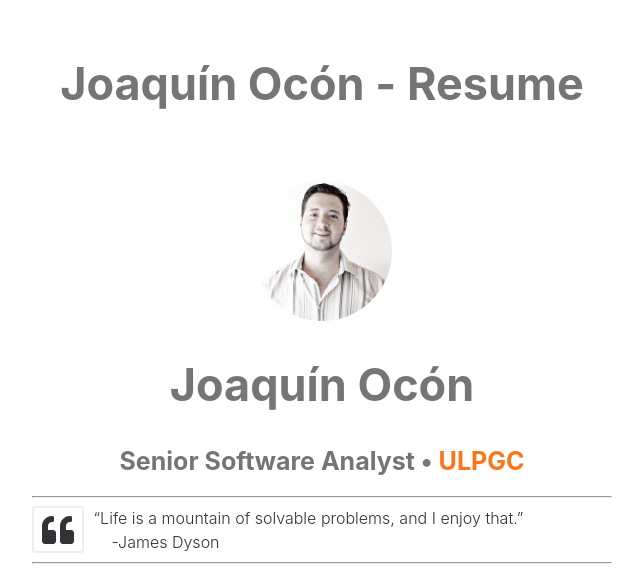
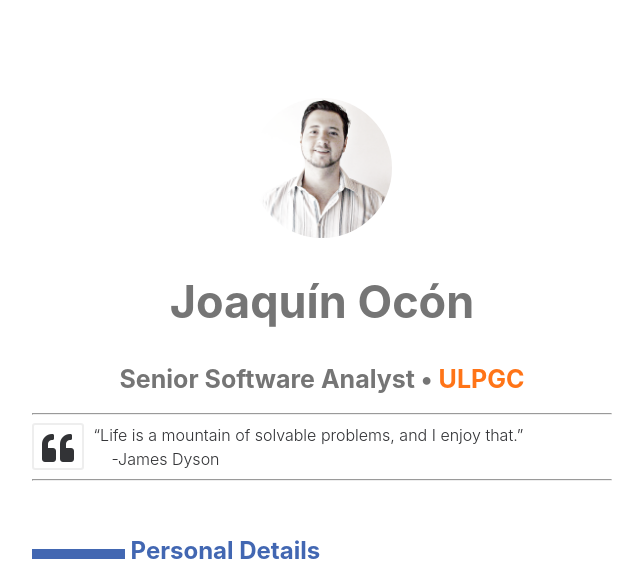
Before and after one commit to yeikiu/yeikiu.github.io, a plain HTML site: page resume.html in a window 1280 px wide. Shown: the top 586 px of the page, without its empty margins (318-961 px from the left). Drawn offline with Linux system fonts and the light colour scheme.

Commit message:
last update

```diff
--- a/resume.html
+++ b/resume.html
@@ -4,7 +4,7 @@
   <meta charset="utf-8" />
   <meta name="generator" content="pandoc" />
   <meta name="viewport" content="width=device-width, initial-scale=1.0, user-scalable=yes" />
-  <title>Joaquín Ocón - Resume</title>
+  <title>resume</title>
   <style type="text/css">
       code{white-space: pre-wrap;}
       span.smallcaps{font-variant: small-caps;}
@@ -17,9 +17,6 @@
   <![endif]-->
 </head>
 <body>
-<header>
-<h1 class="title">Joaquín Ocón - Resume</h1>
-</header>
 <p><br /> <br /> <img src="cvalt.png" /></p>
 <h1 id="joaquín-ocón">Joaquín Ocón</h1>
 <h3 id="senior-software-analyst-ulpgc">Senior Software Analyst • <a href="https://ulpgc.es">ULPGC</a></h3>
```
Also changed, not shown: resume.md (+0 -1 lines), 1 other file.
